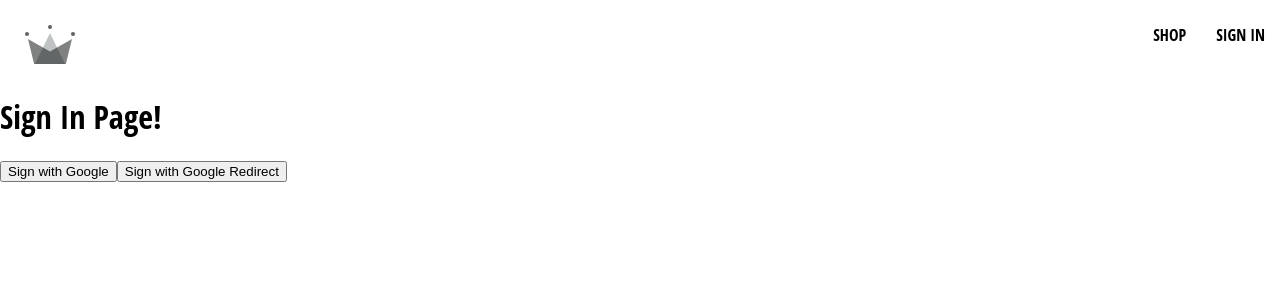
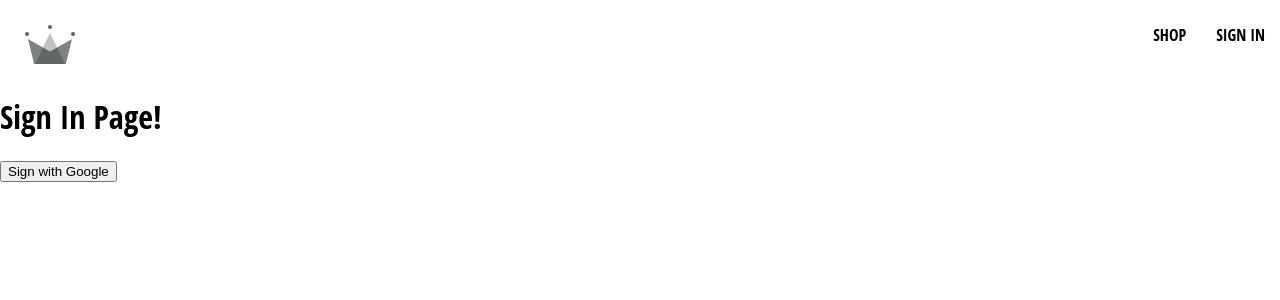
Before and after one commit to Karan-Dodeja/crown-clothing, a React (Create React App) app: page /sign-in in a window 1280 px wide. Shown: the top 300 px of the page. Built offline with nearby package versions, Linux system fonts and the light colour scheme; the HTML template or start-up script is replaced by a standard one.

Commit message:
Using Google Popup Sign In Project

```diff
--- a/src/routes/sign-in/sign-in.component.jsx
+++ b/src/routes/sign-in/sign-in.component.jsx
@@ -1,19 +1,10 @@
-import { useEffect } from "react";
-import { getRedirectResult } from "firebase/auth";
-import { auth, signInWithGoogleRedirect, createUserDocumentFromAuth, signInWithGooglePopup } from "../../utils/firebase/firebase.utils"
-
+import { createUserDocumentFromAuth,signInWithGooglePopup } from "../../utils/firebase/firebase.utils"
 
 const SignIn = () => {
 
-    useEffect(async () => {
-        const response = await getRedirectResult(auth)
-        if (response) {
-            const userDocRef = await createUserDocumentFromAuth(response.user);
-        }
-    }, [])
-
     const logGoogleUser = async () => {
-        const { user } = await signInWithGooglePopup();
+        const {user} = await signInWithGooglePopup();
+        const userDocRef = await createUserDocumentFromAuth(user);
     }
 
     return (
@@ -22,9 +13,6 @@
             <button onClick={logGoogleUser}>
                 Sign with Google
             </button>
-            <button onClick={signInWithGoogleRedirect}>
-                Sign with Google Redirect
-            </button>
         </div>
     )
 }
```
